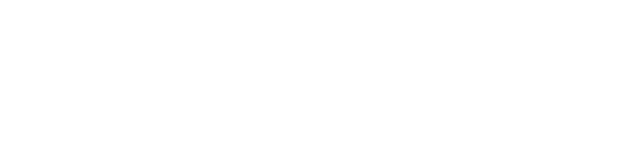
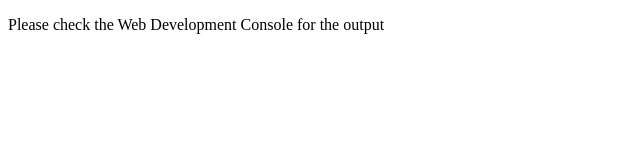
Before and after one commit to brandylavoy/thinkful-js-drills-merge-data-streams, a plain HTML site: page index.html in a window 1280 px wide. Shown: the whole page, without its empty margins (0-640 px from the left). Drawn offline with nearby package versions, Linux system fonts and the light colour scheme.

Commit message:
note to check the Web Development Console for the output

```diff
--- a/index.html
+++ b/index.html
@@ -8,6 +8,7 @@
 </head>
 
 <body>
+    <p>Please check the Web Development Console for the output</p>
     <script src="https://code.jquery.com/jquery-3.1.1.js"></script>
     <!--    the library to deal with the underscored variables-->
     <script src="https://cdn.jsdelivr.net/lodash/4.17.2/lodash.js"></script>
```
